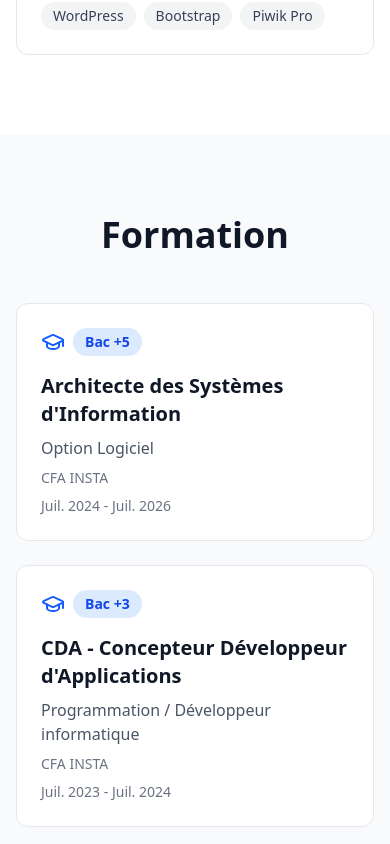
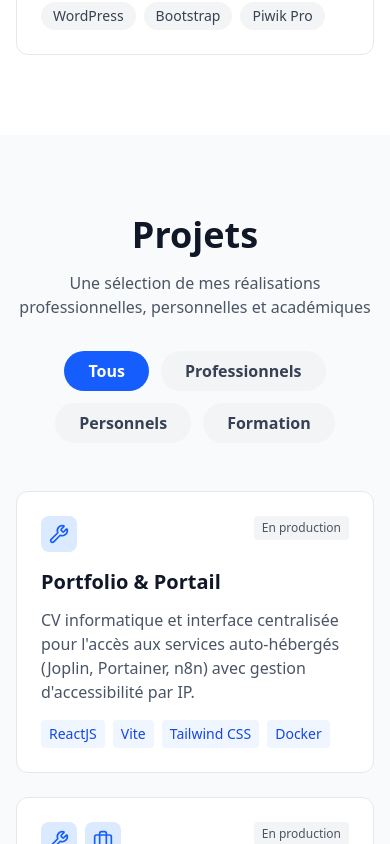
Before and after one commit to Skuskusku13/portfolio, a React (Vite) app: page / in a window 390 px wide. Shown: the part 2020-2864 px from the top of the page. Built offline with nearby package versions, Linux system fonts and the light colour scheme.

Commit message:
Education under Skills

```diff
--- a/src/App.tsx
+++ b/src/App.tsx
@@ -20,9 +20,9 @@ function App() {
         <main>
           <Hero />
           <Experience />
-          <Education />
           <Projects />
           <Skills />
+          <Education />
           <Contact />
         </main>
       ) : (
--- a/src/components/Contact.tsx
+++ b/src/components/Contact.tsx
@@ -42,7 +42,7 @@ function LinkedinIcon(props: React.SVGProps<SVGSVGElement>) {
 
 export default function Contact() {
   return (
-    <section id="contact" className="py-20 px-4 sm:px-6 lg:px-8">
+    <section id="contact" className="py-20 px-4 sm:px-6 lg:px-8 bg-white dark:bg-gray-900 transition-colors duration-300">
       <div className="max-w-4xl mx-auto text-center">
         <h2 className="text-4xl font-bold mb-6 text-gray-900 dark:text-white">Restons en contact</h2>
         <p className="text-xl text-gray-600 dark:text-gray-300 mb-12">
--- a/src/components/Projects.tsx
+++ b/src/components/Projects.tsx
@@ -45,7 +45,7 @@ export default function Projects() {
   ];
 
   return (
-    <section id="projects" className="py-20 px-4 sm:px-6 lg:px-8">
+    <section id="projects" className="py-20 px-4 sm:px-6 lg:px-8 bg-gray-50 dark:bg-gray-900/50 transition-colors duration-300">
       <div className="max-w-6xl mx-auto">
         <h2 className="text-4xl font-bold mb-4 text-center text-gray-900 dark:text-white">Projets</h2>
         <p className="text-gray-600 dark:text-gray-400 text-center mb-8">
--- a/src/components/Skills.tsx
+++ b/src/components/Skills.tsx
@@ -53,7 +53,7 @@ export default function Skills() {
   );
 
   return (
-    <section id="skills" className="py-20 px-4 sm:px-6 lg:px-8 bg-gray-50 dark:bg-gray-900/50 transition-colors duration-300">
+    <section id="skills" className="py-20 px-4 sm:px-6 lg:px-8 bg-white dark:bg-gray-900 transition-colors duration-300">
       <div className="max-w-6xl mx-auto">
         <h2 className="text-4xl font-bold mb-12 text-center text-gray-900 dark:text-white">Compétences Techniques</h2>
         <div className="grid md:grid-cols-2 lg:grid-cols-3 gap-6">
```
